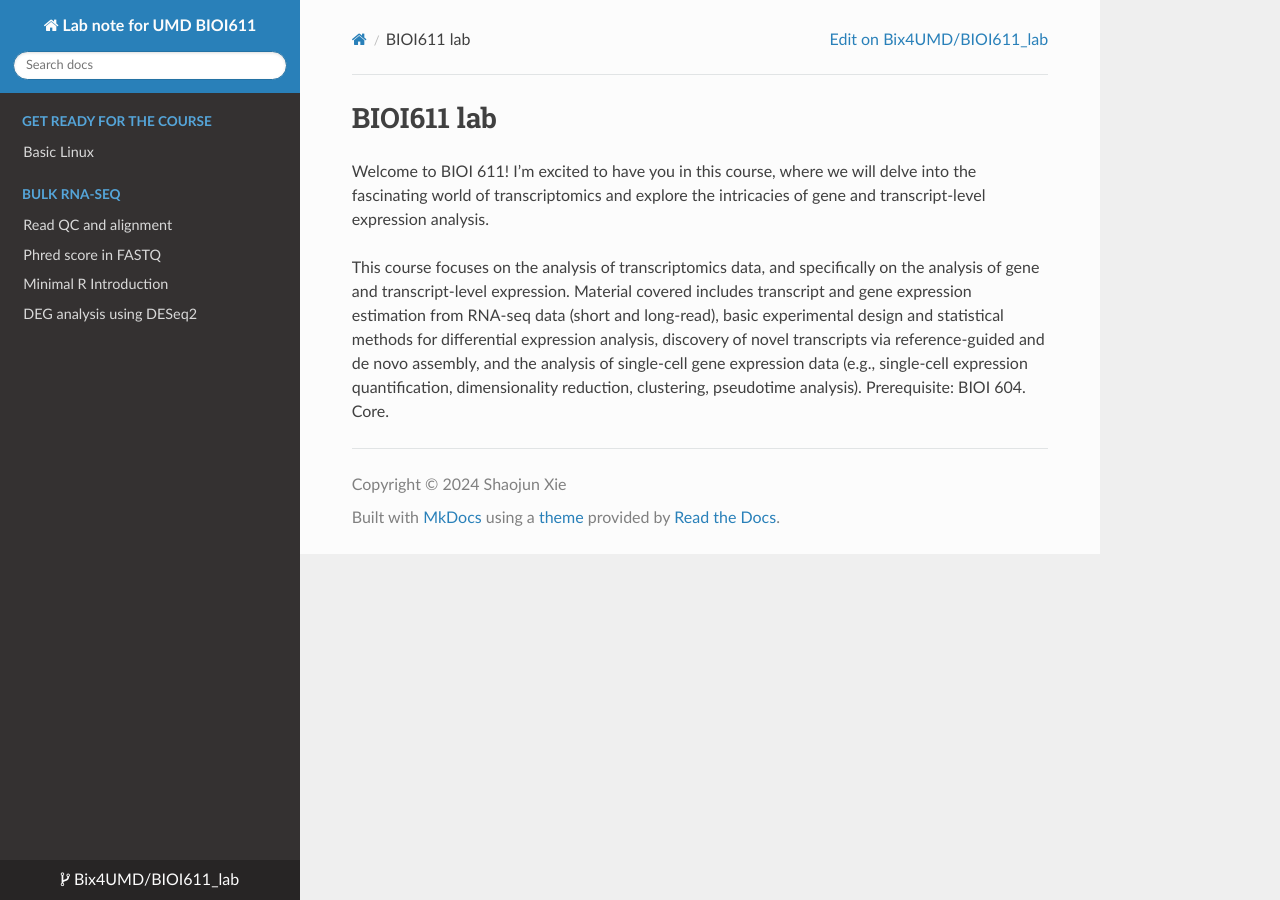
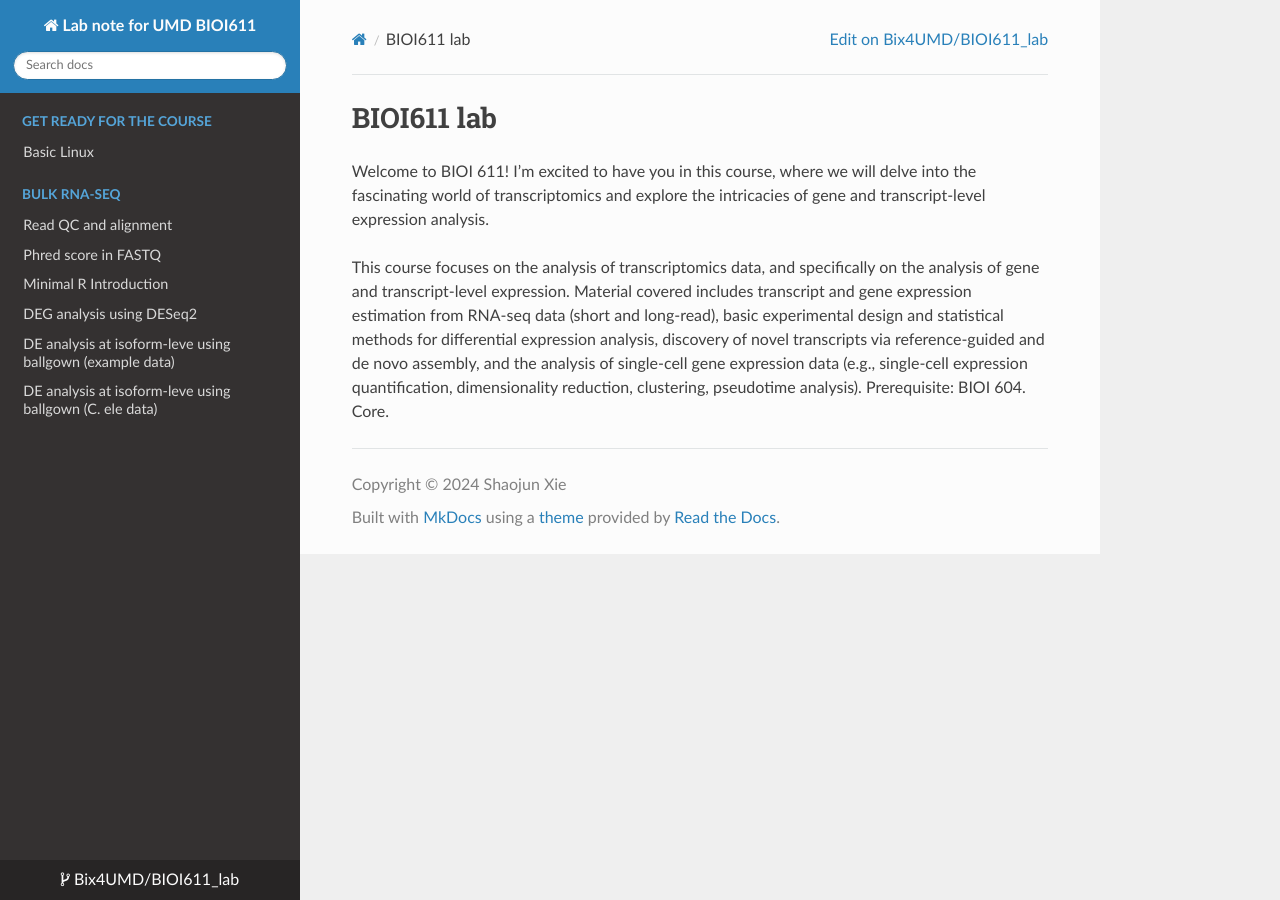
Before and after one commit to Bix4UMD/BIOI611_lab, an MkDocs documentation site: the page built from docs/index.md, in a window 1280 px wide. Built offline with MkDocs 1.6.1, drawn with Linux system fonts in a browser that asks for light colours; nearby versions of some CDN libraries.

Commit message:
Update mkdocs.yaml

```diff
--- a/mkdocs.yaml
+++ b/mkdocs.yaml
@@ -44,6 +44,8 @@ nav:
     - Phred score in FASTQ: Phred_FQ.md
     - Minimal R Introduction: BIOI611_introR.md
     - DEG analysis using DESeq2: BIOI611_DESeq2_analysis.md
+    - DE analysis at isoform-leve using ballgown (example data): BIOI611_ballgown_example.md
+    - DE analysis at isoform-leve using ballgown (C. ele data): BIOI611_bulkRNA_SE_ballgown.md
       #- Basic R:      basic_r.md
     #- Basic Python: basic_python.md
 
```
